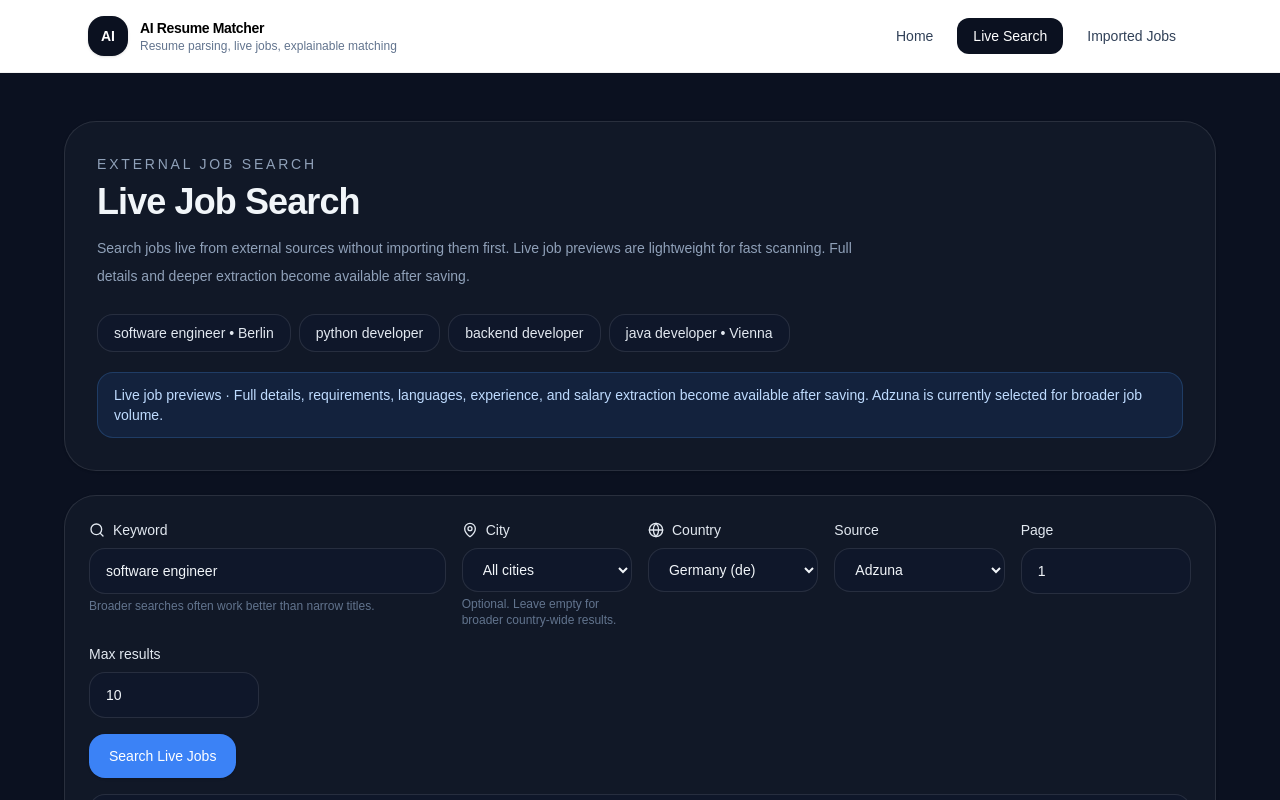
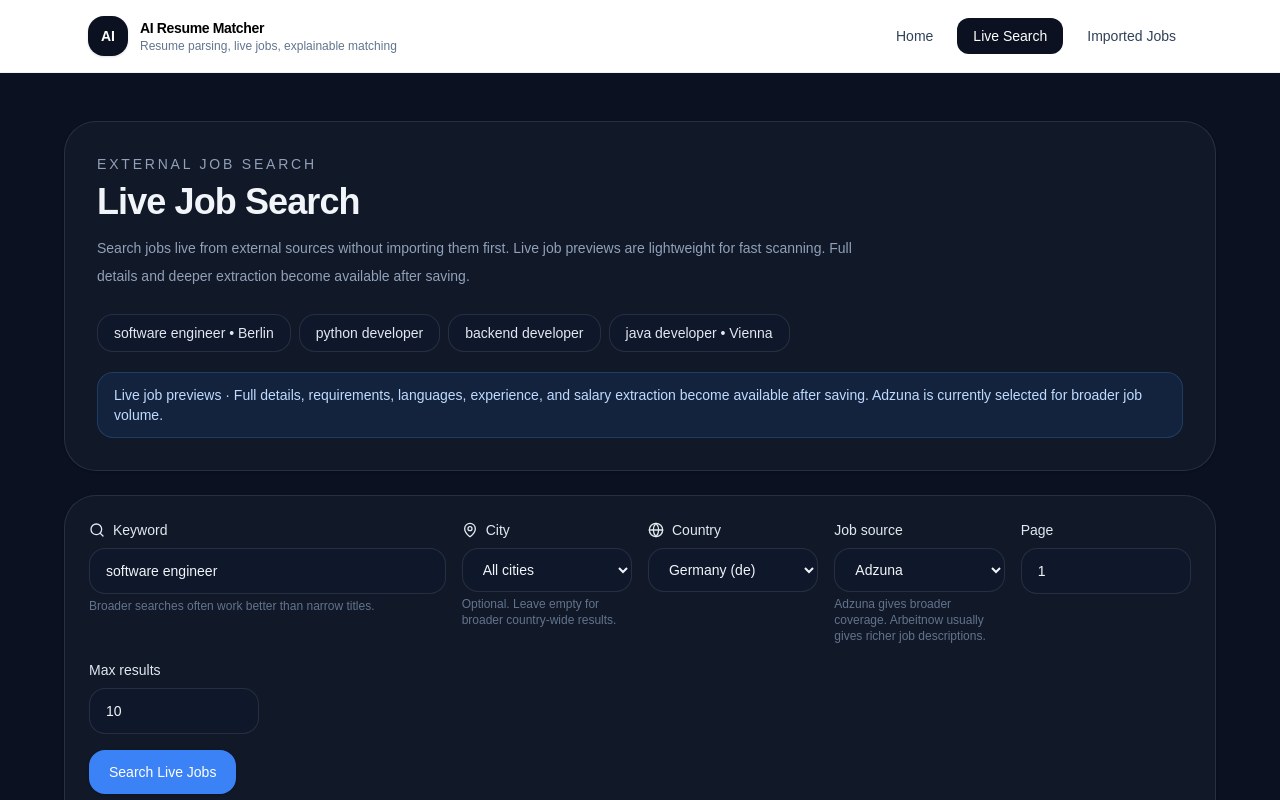
Before and after one commit to EhsanEmamian/ai-resume-matcher, a Next.js app in the folder frontend/: page /live-jobs in a window 1280 px wide. Shown: the top 800 px of the page. Built offline with nearby package versions, Linux system fonts and the light colour scheme.

Commit message:
docs: clarify live job source selection in search form

```diff
--- a/frontend/src/app/live-jobs/LiveJobsClient.tsx
+++ b/frontend/src/app/live-jobs/LiveJobsClient.tsx
@@ -112,6 +112,23 @@ export default function LiveJobsClient() {
     }
   }, [country, location, availableCities]);
 
+  useEffect(() => {
+    if (!prefilledFromUrl || didAutoSearch) return;
+    if (!keyword.trim()) return;
+
+    setDidAutoSearch(true);
+    runAutoSearch();
+  }, [
+    prefilledFromUrl,
+    didAutoSearch,
+    keyword,
+    location,
+    country,
+    source,
+    maxResults,
+    page,
+  ]);
+
   function toggleExpanded(index: number) {
     setExpandedIndexes((prev) =>
       prev.includes(index)
@@ -183,23 +200,6 @@ export default function LiveJobsClient() {
     }
   }
 
-  useEffect(() => {
-    if (!prefilledFromUrl || didAutoSearch) return;
-    if (!keyword.trim()) return;
-
-    setDidAutoSearch(true);
-    runAutoSearch();
-  }, [
-    prefilledFromUrl,
-    didAutoSearch,
-    keyword,
-    location,
-    country,
-    source,
-    maxResults,
-    page,
-  ]);
-
   async function handleSaveJob(job: ExternalJobItem, index: number) {
     const saveKey = `${job.source_id ?? "no-id"}-${index}`;
 
@@ -222,6 +222,7 @@ export default function LiveJobsClient() {
     return (
       <>
         <Header />
+
         <main className="min-h-screen bg-[#0B1120] px-6 py-12 text-slate-100">
           <div className="mx-auto max-w-6xl space-y-6">
             <div className="rounded-[2rem] border border-white/10 bg-[#111827] p-8 shadow-sm">
@@ -240,6 +241,7 @@ export default function LiveJobsClient() {
             <SkeletonCard />
           </div>
         </main>
+
         <Footer />
       </>
     );
@@ -255,9 +257,11 @@ export default function LiveJobsClient() {
             <p className="text-sm uppercase tracking-[0.2em] text-slate-400">
               External Job Search
             </p>
+
             <h1 className="mt-2 text-4xl font-bold tracking-tight">
               Live Job Search
             </h1>
+
             <p className="mt-3 max-w-3xl text-sm leading-7 text-slate-400">
               Search jobs live from external sources without importing them
               first. Live job previews are lightweight for fast scanning. Full
@@ -297,6 +301,7 @@ export default function LiveJobsClient() {
                   <Search size={16} />
                   Keyword
                 </label>
+
                 <input
                   value={keyword}
                   onChange={(e) => setKeyword(e.target.value)}
@@ -330,6 +335,7 @@ export default function LiveJobsClient() {
                   <MapPin size={16} />
                   City
                 </label>
+
                 <select
                   value={location}
                   onChange={(e) => setLocation(e.target.value)}
@@ -342,6 +348,7 @@ export default function LiveJobsClient() {
                     </option>
                   ))}
                 </select>
+
                 <p className="mt-1 text-xs text-slate-500">
                   Optional. Leave empty for broader country-wide results.
                 </p>
@@ -352,6 +359,7 @@ export default function LiveJobsClient() {
                   <Globe size={16} />
                   Country
                 </label>
+
                 <select
                   value={country}
                   onChange={(e) => setCountry(e.target.value)}
@@ -367,8 +375,9 @@ export default function LiveJobsClient() {
 
               <div>
                 <label className="mb-2 flex items-center gap-2 text-sm font-medium text-slate-200">
-                  Source
+                  Job source
                 </label>
+
                 <select
                   value={source}
                   onChange={(e) => setSource(e.target.value)}
@@ -377,12 +386,18 @@ export default function LiveJobsClient() {
                   <option value="adzuna">Adzuna</option>
                   <option value="arbeitnow">Arbeitnow</option>
                 </select>
+
+                <p className="mt-1 text-xs text-slate-500">
+                  Adzuna gives broader coverage. Arbeitnow usually gives richer
+                  job descriptions.
+                </p>
               </div>
 
               <div>
                 <label className="mb-2 block text-sm font-medium text-slate-200">
                   Page
                 </label>
+
                 <input
                   type="number"
                   min={1}
@@ -397,6 +412,7 @@ export default function LiveJobsClient() {
                 <label className="mb-2 block text-sm font-medium text-slate-200">
                   Max results
                 </label>
+
                 <input
                   type="number"
                   min={1}
@@ -429,6 +445,7 @@ export default function LiveJobsClient() {
             {profileHints.length > 0 && (
               <div className="mt-4 rounded-2xl border border-emerald-400/20 bg-emerald-500/10 p-4 text-sm text-emerald-200">
                 <p className="mb-3 font-semibold">Profile hints from resume</p>
+
                 <div className="flex flex-wrap gap-2">
                   {profileHints.map((hint) => (
                     <span
@@ -468,8 +485,12 @@ export default function LiveJobsClient() {
                     className="object-cover"
                   />
                 </div>
+
                 <div className="p-8">
-                  <h2 className="text-xl font-semibold">No live results found</h2>
+                  <h2 className="text-xl font-semibold">
+                    No live results found
+                  </h2>
+
                   <p className="mt-3 text-sm leading-6 text-slate-400">
                     Try a broader keyword, remove the location, switch the
                     country, or try another source.
@@ -523,10 +544,12 @@ export default function LiveJobsClient() {
                           <BriefcaseBusiness size={15} />
                           {job.company}
                         </span>
+
                         <span className="inline-flex items-center gap-1">
                           <MapPin size={15} />
                           {job.location || "No location"}
                         </span>
+
                         <span>{job.remote ? "Remote" : "On-site"}</span>
                       </div>
                     </div>
@@ -566,6 +589,7 @@ export default function LiveJobsClient() {
                       <p className="mb-3 font-semibold">
                         Why this may fit your profile
                       </p>
+
                       <div className="flex flex-wrap gap-2">
                         {rationale.map((item) => (
                           <span
@@ -581,6 +605,7 @@ export default function LiveJobsClient() {
 
                   <div className="rounded-2xl border border-white/10 bg-[#0f172a] p-4 text-sm">
                     <p className="mb-2 font-semibold">Job preview</p>
+
                     <p className="leading-7 text-slate-300">
                       {descriptionToShow}
                     </p>
```
